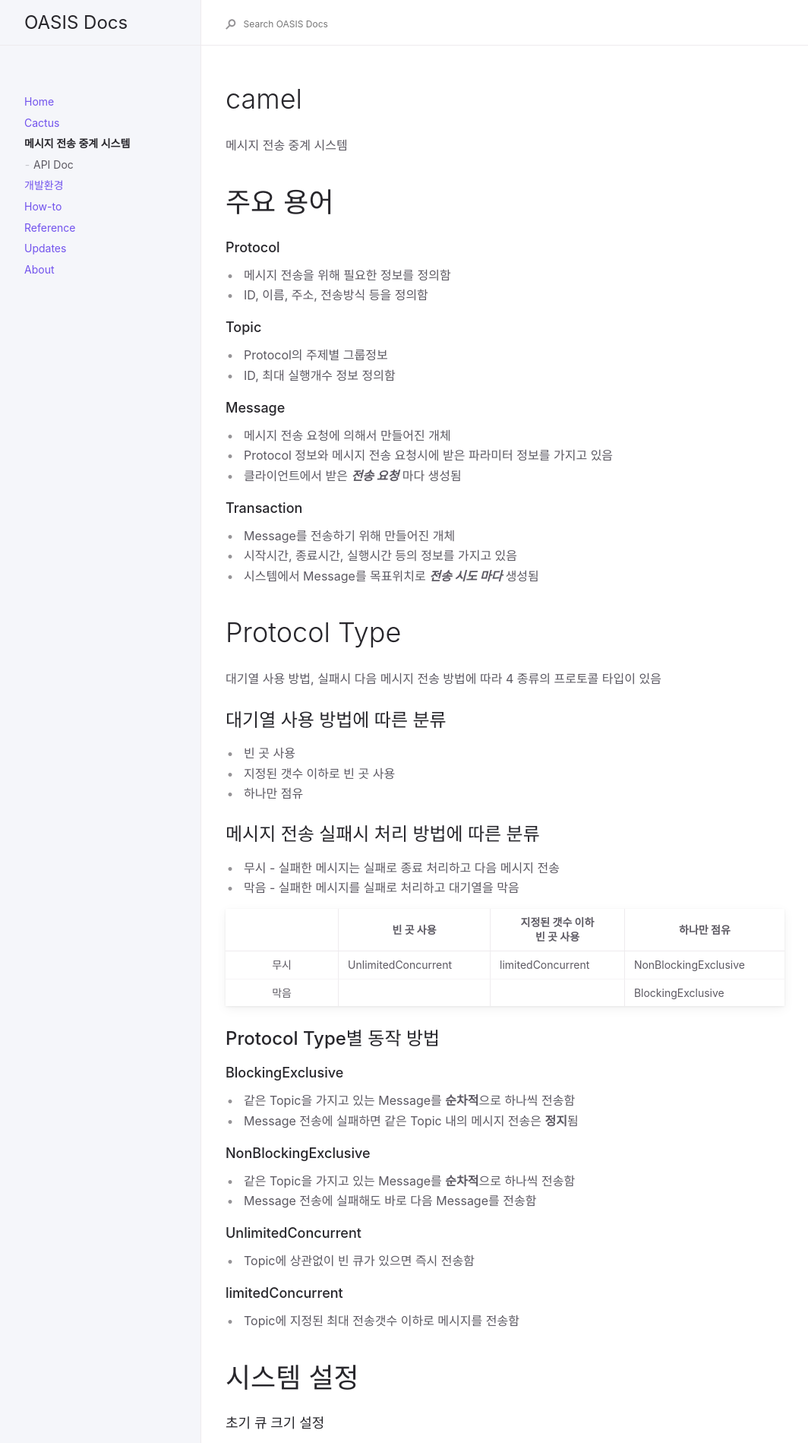
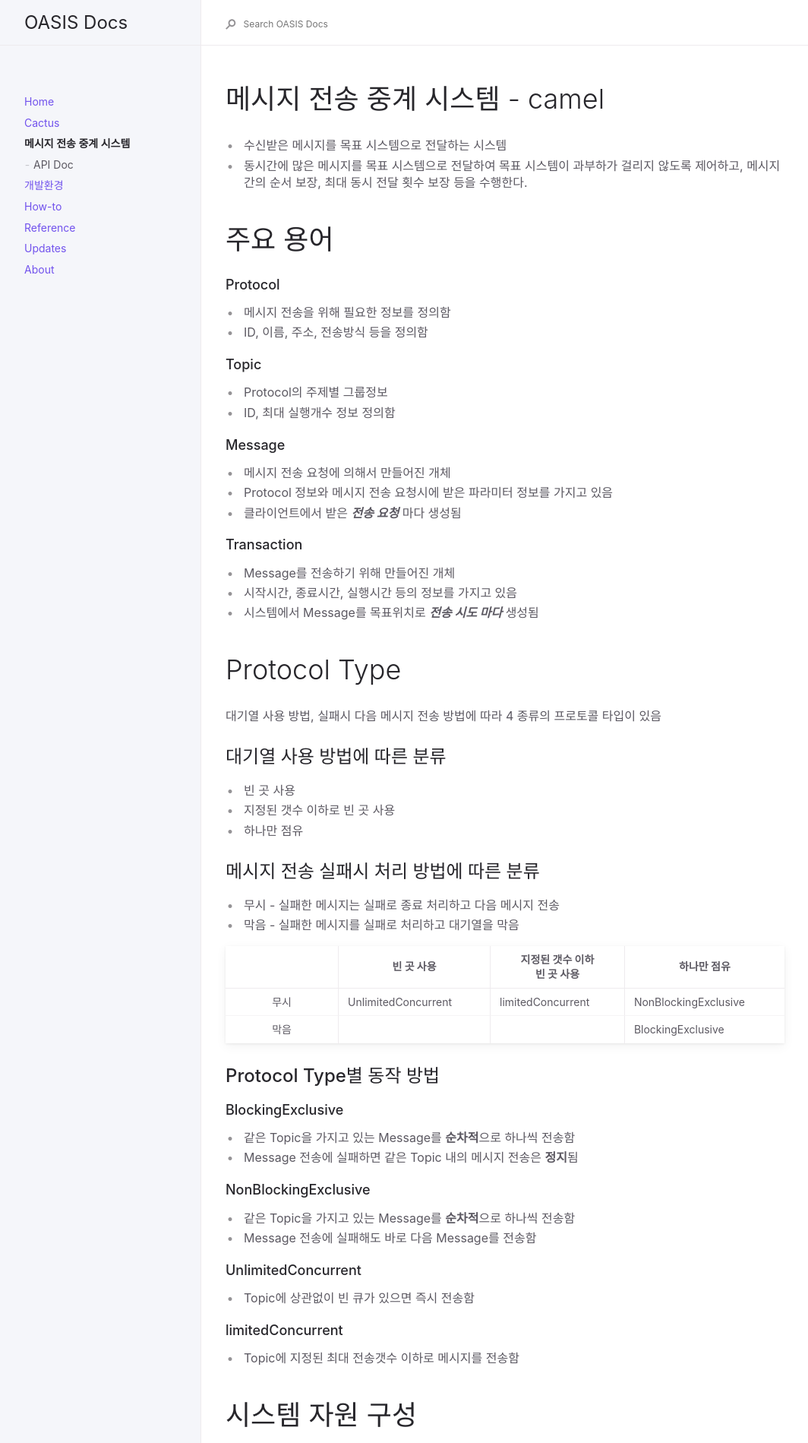
Before and after one commit to oasis-official/oasis-official.github.io, a Jekyll site: the page built from docs/camel/camel.md, in a window 1280 px wide. Shown: the top 1899 px of the page at 76% size, without its empty margins (91-1155 px from the left). Built offline with Jekyll 4.4.1, drawn with Linux system fonts in a browser that asks for light colours; some of the changed text lies outside the part shown.

Commit message:
camel 설명 보강

```diff
--- a/docs/camel/camel.md
+++ b/docs/camel/camel.md
@@ -5,8 +5,11 @@ nav_order: 1
 has_children: true
 permalink: /docs/camel
 ---
-# camel
-메시지 전송 중계 시스템
+# 메시지 전송 중계 시스템 - camel
+* 수신받은 메시지를 목표 시스템으로 전달하는 시스템
+* 동시간에 많은 메시지를 목표 시스템으로 전달하여 목표 시스템이 과부하가 걸리지 않도록
+제어하고, 메시지간의 순서 보장, 최대 동시 전달 횟수 보장 등을 수행한다.
+
 
 # 주요 용어
 
@@ -61,6 +64,44 @@ permalink: /docs/camel
 ### limitedConcurrent
 * Topic에 지정된 최대 전송갯수 이하로 메시지를 전송함
 
+# 시스템 자원 구성
+### camel-core.jar
+- 메시지 전달을 위한 핵심 큐를 관리하는 프레임워크
+
+### camel-persistence-jpa.jar
+- camel-core에서 데이터 저장기능을 구현한 구현체
+- hibernate(JPA)를 사용함
+- 의존성
+ * camel-core.jar
+
+### camel-sender.jar
+- camel-core에서 메시지 전달기능을 구현한 구현체
+- HTTP 기반 구현
+- 의존성
+ * camel-core.jar
+
+### camel-api.jar
+- camel-core 기능을 웹으로 노출시키기 위한 REST API Library
+- spring-mvc 사용
+- 의존성
+ * camel-core.jar
+ * camel-persistence-jpa.jar
+
+### camel-config-spring-jpa.jar
+- spring을 이용하여 필요한 의존관계를 설정
+- 의존성
+ * camel-api.jar
+ * camel-core.jar
+ * camel-persistence-jpa.jar
+ * camel-sender.jar
+
+### dmes-cm-api.war
+- DMes-plate 를 위한 웹 구현
+- DB 설정정보, Table 이름 규칙 등 정의
+- 의존성
+ * camel-config-spring-jpa.jar
+
+
 
 # 시스템 설정
 ### 초기 큐 크기 설정
```
Also changed, not shown: other parts of docs/camel/camel.md (+1 -1 lines).
